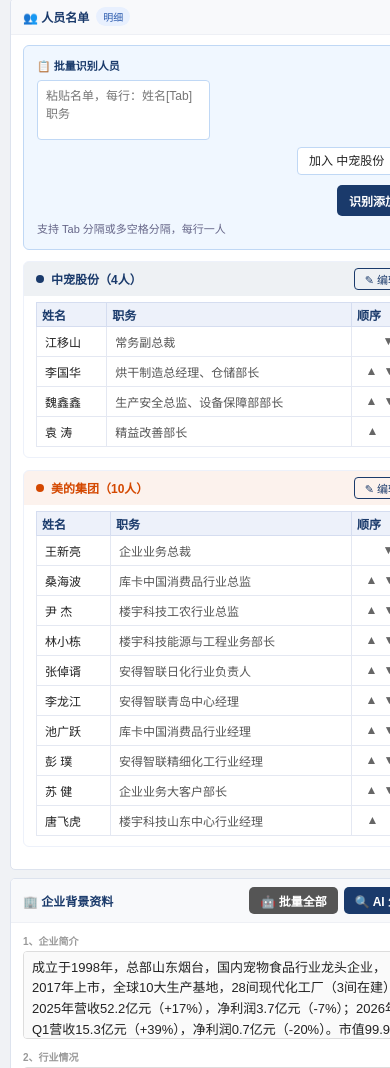
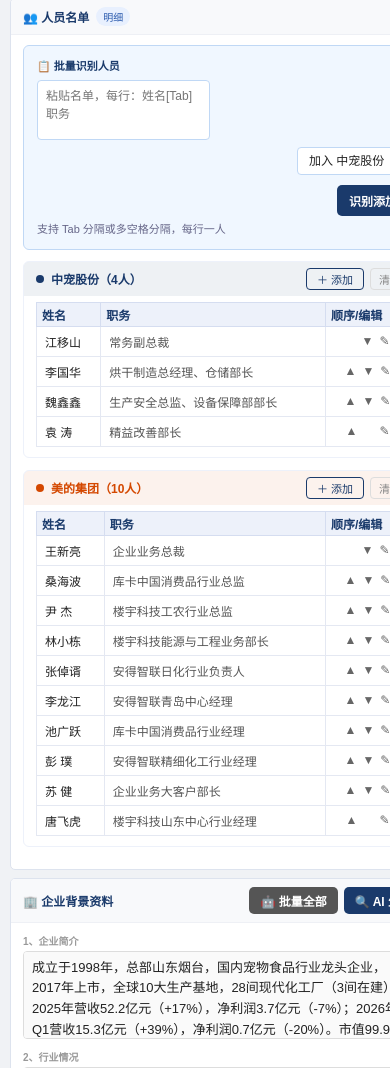
Before and after one commit to huangxiaomidea-dot/reception-form, a plain HTML site: page index.html in a window 390 px wide. Shown: the part 2705-3773 px from the top of the page. Drawn offline with Linux system fonts and the light colour scheme.

Commit message:
编辑按钮移入顺序列+姓名按比例缩放对齐

```diff
--- a/index.html
+++ b/index.html
@@ -1067,11 +1067,20 @@
   _editingSecs[idKey] = !_editingSecs[idKey];
   drawExtraArea(ci);
 }
+var _editingRow = {}; // {idKey_i: true} 记录哪一行正在单行编辑
+function toggleRowEdit(ci,idKey,i){
+  var key = idKey+'_'+i;
+  var wasEditing = !!_editingRow[key];
+  _editingRow = {}; // 一次只允许一行编辑
+  if(!wasEditing) _editingRow[key] = true;
+  drawExtraArea(parseInt(ci));
+}
 function makeDetailSecHTML(ci,side,coId,name,color,rows){
   var idKey = side==='midea'?'midea':coId;
-  var editing = !!_editingSecs[idKey];
   var n = (rows||[]).length;
   var tbody = (rows||[]).map(function(r,i){
+    var rowKey = idKey+'_'+i;
+    var rowEditing = !!_editingRow[rowKey];
     var onNm = 'syncDrField(\''+ci+'\',\''+side+'\',\''+(coId||'')+'\','+i+',\'name\',this.value)';
     var onTl = 'syncDrField(\''+ci+'\',\''+side+'\',\''+(coId||'')+'\','+i+',\'title\',this.value)';
     var upBtn = i>0
@@ -1080,31 +1089,31 @@
     var dnBtn = i<n-1
       ? '<button class="movebtn" onclick="moveRow(\''+ci+'\',\''+side+'\',\''+(coId||'')+'\','+i+',1)" title="下移">▼</button>'
       : '<span class="movebtn-ph"></span>';
-    if(editing){
+    var editBtn = rowEditing
+      ? '<button class="movebtn" onclick="toggleRowEdit(\''+ci+'\',\''+idKey+'\','+i+')" title="完成" style="color:#1a3a6b">✓</button>'
+      : '<button class="movebtn" onclick="toggleRowEdit(\''+ci+'\',\''+idKey+'\','+i+')" title="编辑此行">✎</button>';
+    var delBtn = '<button class="xbtn" onclick="drDel(\''+ci+'\',\''+idKey+'\','+i+')" title="删除">×</button>';
+    if(rowEditing){
       return '<tr><td><input value="'+escH(r.name)+'" oninput="'+onNm+'"></td>'
         +'<td><input value="'+escH(r.title||'')+'" oninput="'+onTl+'"></td>'
-        +'<td style="white-space:nowrap;text-align:center">'+upBtn+dnBtn+'<button class="xbtn" onclick="drDel(\''+ci+'\',\''+idKey+'\','+i+')">×</button></td></tr>';
+        +'<td style="white-space:nowrap;text-align:center">'+upBtn+dnBtn+editBtn+delBtn+'</td></tr>';
     }
-    // 只读模式：纯文本展示，仍可调整顺序
+    // 只读模式：纯文本展示，行内含 编辑/上移/下移 按钮
     return '<tr><td style="padding:6px 8px;color:#222">'+escH(r.name)+'</td>'
       +'<td style="padding:6px 8px;color:#555">'+escH(r.title||'')+'</td>'
-      +'<td style="white-space:nowrap;text-align:center">'+upBtn+dnBtn+'</td></tr>';
+      +'<td style="white-space:nowrap;text-align:center">'+upBtn+dnBtn+editBtn+'</td></tr>';
   }).join('');
-  var editBtnHtml = editing
-    ? '<button onclick="toggleEditSec(\''+ci+'\',\''+idKey+'\')" style="background:#1a3a6b;border:1px solid #1a3a6b;border-radius:4px;padding:2px 10px;font-size:11px;color:#fff;cursor:pointer;font-family:inherit">✓ 完成</button>'
-    : '<button onclick="toggleEditSec(\''+ci+'\',\''+idKey+'\')" style="background:none;border:1px solid #1a3a6b;border-radius:4px;padding:2px 10px;font-size:11px;color:#1a3a6b;cursor:pointer;font-family:inherit">✎ 编辑</button>';
   return '<div class="detail-co-sec">'
     +'<div class="detail-co-sec-hdr" style="background:'+color+'12;color:'+color+'">'
     +'<span style="width:8px;height:8px;border-radius:50%;background:'+color+';display:inline-block;flex-shrink:0"></span>'
     +escH(name)+'（'+n+'人）'
     +'<div style="margin-left:auto;display:flex;gap:6px">'
-    +editBtnHtml
-    +(editing?'<button onclick="clearPeople(\''+ci+'\',\''+idKey+'\')" style="background:none;border:1px solid #ddd;border-radius:4px;padding:2px 8px;font-size:11px;color:#888;cursor:pointer;font-family:inherit">清空</button>':'')
+    +'<button onclick="drAdd(\''+ci+'\',\''+idKey+'\')" style="background:none;border:1px solid #1a3a6b;border-radius:4px;padding:2px 10px;font-size:11px;color:#1a3a6b;cursor:pointer;font-family:inherit">＋ 添加</button>'
+    +'<button onclick="clearPeople(\''+ci+'\',\''+idKey+'\')" style="background:none;border:1px solid #ddd;border-radius:4px;padding:2px 8px;font-size:11px;color:#888;cursor:pointer;font-family:inherit">清空</button>'
     +'</div>'
     +'</div>'
-    +'<div style="padding:6px 12px 10px"><table class="pdt"><thead><tr><th>姓名</th><th>职务</th><th style="width:58px">顺序</th></tr></thead>'
+    +'<div style="padding:6px 12px 10px"><table class="pdt"><thead><tr><th>姓名</th><th>职务</th><th style="width:84px">顺序/编辑</th></tr></thead>'
     +'<tbody>'+tbody+'</tbody></table>'
-    +(editing?'<button class="arb" onclick="drAdd(\''+ci+'\',\''+idKey+'\')">＋ 添加行</button>':'')
     +'</div></div>';
 }
 
@@ -1939,19 +1948,18 @@
     // widowControl, spacing 400, kern=0, sz=24
     var charLen = nameCharLen(nm);
     var nmText = normName(nm);
-    // 4字及以上姓名：用负字符间距压缩到约3字宽度
-    var nameSpacing = '';
+    // 4字及以上姓名：用字符缩放（w:w 百分比）按比例压缩到3字宽度
+    // 缩放比例 = 3 / 实际字数，例如4字→75%，5字→60%，6字→50%
+    var nameScale = '';
     if(charLen>=4){
-      // 3字标准宽度=660twips(24half-pt*220/8≈), 简化：每多1字压缩约-40~-50 twips
-      // 经验值：4字名压缩量约-30, 5字约-50
-      var compress = -(Math.round((charLen-3)*40));
-      nameSpacing = '<w:spacing w:val="'+compress+'"/>';
+      var pct = Math.round((3/charLen)*100);
+      nameScale = '<w:w w:val="'+pct+'"/>';
     }
     return '<w:p><w:pPr><w:spacing w:line="400" w:lineRule="exact"/>'+
       '<w:rPr><w:rFonts w:ascii="'+F+'" w:eastAsia="'+F+'" w:hAnsi="'+F+'"/>'+
       '<w:kern w:val="0"/><w:sz w:val="24"/><w:szCs w:val="24"/></w:rPr></w:pPr>'+
       '<w:r><w:rPr><w:rFonts w:ascii="'+F+'" w:eastAsia="'+F+'" w:hAnsi="'+F+'" w:hint="eastAsia"/>'+
-      '<w:kern w:val="0"/>'+nameSpacing+'<w:sz w:val="24"/><w:szCs w:val="24"/></w:rPr>'+
+      '<w:kern w:val="0"/>'+nameScale+'<w:sz w:val="24"/><w:szCs w:val="24"/></w:rPr>'+
       '<w:t xml:space="preserve">'+escX(nmText)+'</w:t></w:r>'+
       (tl?'<w:r><w:rPr><w:rFonts w:ascii="'+F+'" w:eastAsia="'+F+'" w:hAnsi="'+F+'" w:hint="eastAsia"/>'+
       '<w:kern w:val="0"/><w:sz w:val="24"/><w:szCs w:val="24"/></w:rPr>'+
```
